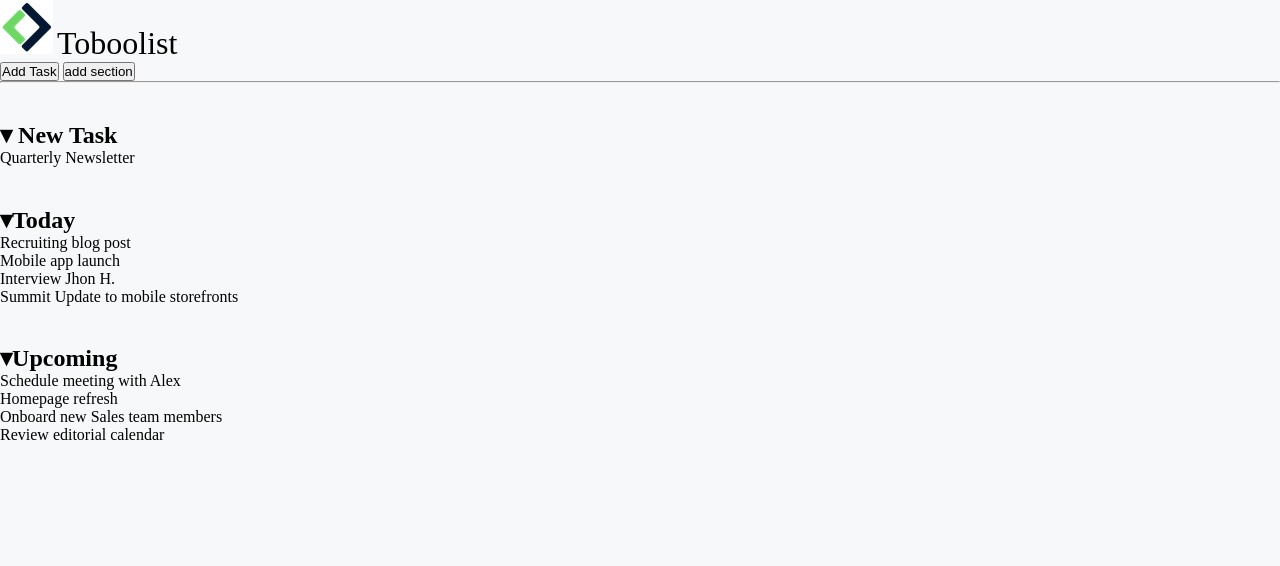
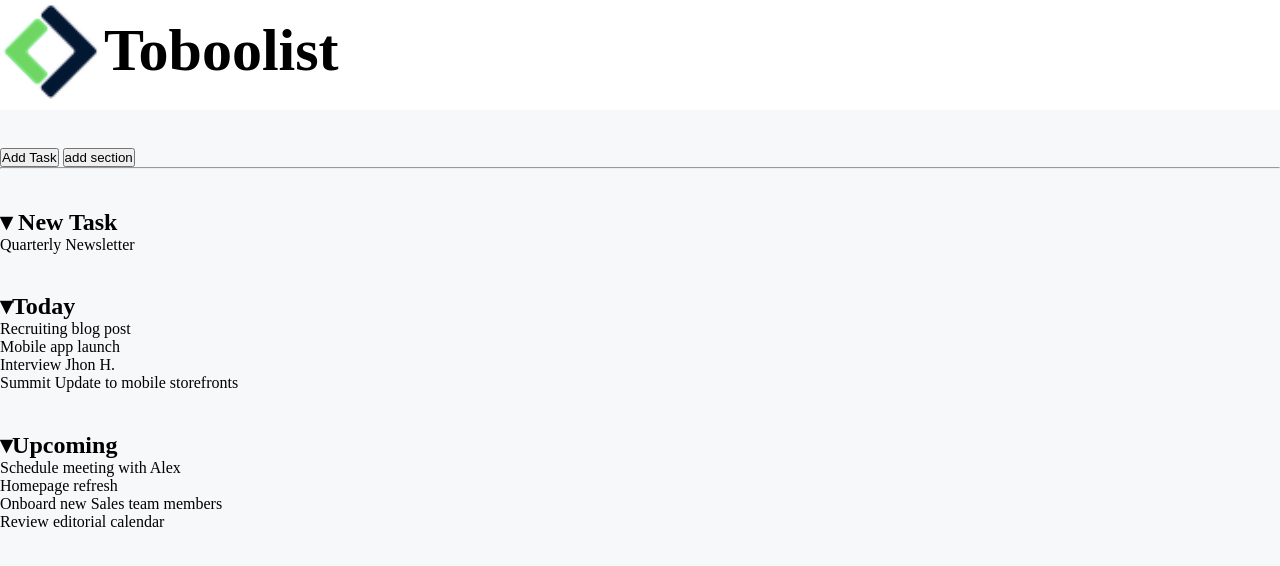
Before and after one commit to teoma145/html-css-toboolist, a plain HTML site: page index.html in a window 1280 px wide. Drawn offline with Linux system fonts and the light colour scheme.

Commit message:
buttonstart

```diff
--- a/css/style.css
+++ b/css/style.css
@@ -7,8 +7,26 @@ body  {
    background-color: #F6F8F9;
 }
 .Titologo  {
-    font-size: 32px;
+    font-size: 60px;
+    text-align: center;
+    display: inline-block;
+    vertical-align: middle;
+
 }
 section {
     margin-top: 3%;
 }
+.top-pagina{
+    background-color: white;
+    height: 110px;
+
+}
+.bottoni{
+    margin-top:3%;
+}
+.logo{
+    width: 100px;
+    height: auto;
+    display: inline-block;
+    vertical-align: middle;
+}
--- a/index.html
+++ b/index.html
@@ -8,14 +8,14 @@
 </head>
 <body>
     <header>
-        <div>
-           <img src="img/logo copia.png" alt="logo">
-           <span class="Titologo">Toboolist</span>
+        <div class="top-pagina">
+              <img src="img/logo-copia.png" alt="logo" class="logo">
+              <span class="Titologo"><b>Toboolist</b></span>
         </div>
     </header>
     <main>
         <!--Bottoni-->
-        <div>
+        <div class="bottoni">
            <button>Add Task</button>
            <button>add section</button>
         </div>
```
Also changed, not shown: img/logo-copia.png (renamed from img/logo copia.png).
